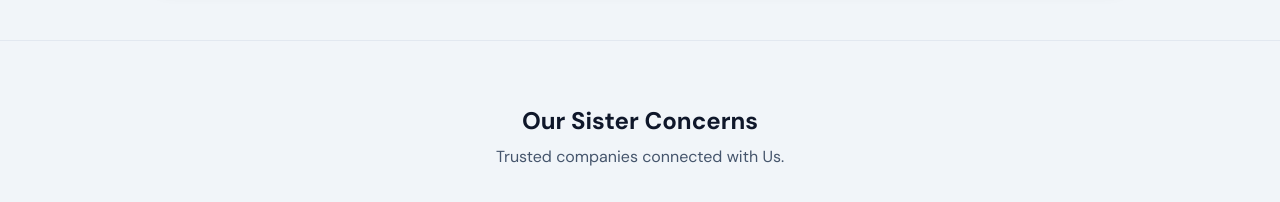
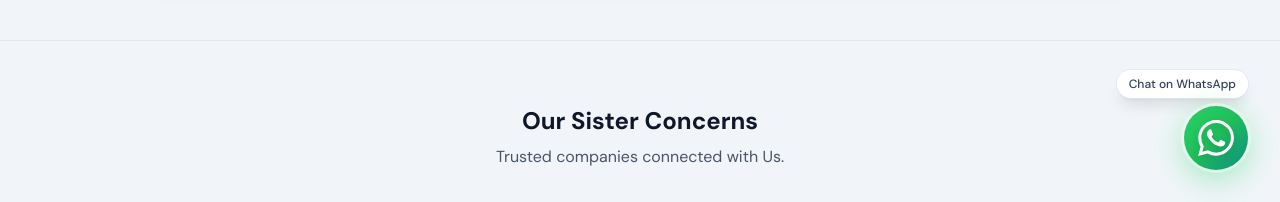
Before and after one commit to ashish28121992/medicuredevices, a React (Vite) app: page / in a window 1280 px wide. Shown: the part 598-800 px from the top of the page. Built offline with nearby package versions, Linux system fonts and the light colour scheme.

Commit message:
fourth commit

```diff
--- a/src/components/Layout.tsx
+++ b/src/components/Layout.tsx
@@ -1,6 +1,7 @@
 import { Outlet } from 'react-router-dom'
 import Navbar from './Navbar'
 import Footer from './Footer'
+import WhatsAppFloat from './WhatsAppFloat'
 
 export default function Layout() {
   return (
@@ -10,6 +11,7 @@ export default function Layout() {
         <Outlet />
       </main>
       <Footer />
+      <WhatsAppFloat />
     </div>
   )
 }
--- /dev/null
+++ b/src/components/WhatsAppFloat.tsx
@@ -0,0 +1,36 @@
+import { motion } from 'framer-motion'
+
+const WHATSAPP_URL =
+  'https://wa.me/919926414200?text=' +
+  encodeURIComponent('Hello Medicure Devices & Solutions, I would like to know more.')
+
+export default function WhatsAppFloat() {
+  return (
+    <motion.div
+      className="pointer-events-none fixed bottom-6 right-6 z-[100] flex flex-col items-end gap-2 sm:bottom-8 sm:right-8"
+      initial={{ opacity: 0, scale: 0.85, y: 16 }}
+      animate={{ opacity: 1, scale: 1, y: 0 }}
+      transition={{ type: 'spring', stiffness: 260, damping: 22, delay: 0.4 }}
+    >
+      <span className="pointer-events-none hidden rounded-full bg-white/95 px-3 py-1.5 text-xs font-medium text-slate-700 shadow-lg ring-1 ring-slate-200/80 dark:bg-slate-800/95 dark:text-slate-200 dark:ring-slate-600/60 sm:block">
+        Chat on WhatsApp
+      </span>
+      <a
+        href={WHATSAPP_URL}
+        target="_blank"
+        rel="noopener noreferrer"
+        aria-label="Open WhatsApp chat with Medicure Devices"
+        className="pointer-events-auto relative flex h-14 w-14 items-center justify-center rounded-full bg-gradient-to-br from-[#25D366] via-[#20BD5A] to-[#128C7E] text-white shadow-[0_8px_32px_rgba(37,211,102,0.42)] ring-[3px] ring-white/40 transition-all duration-300 hover:scale-110 hover:shadow-[0_14px_44px_rgba(37,211,102,0.55)] focus:outline-none focus-visible:ring-4 focus-visible:ring-[#25D366]/45 dark:ring-white/15 sm:h-16 sm:w-16"
+      >
+        <svg
+          className="relative z-10 h-8 w-8 drop-shadow-md sm:h-9 sm:w-9"
+          viewBox="0 0 24 24"
+          fill="currentColor"
+          aria-hidden
+        >
+          <path d="M17.472 14.382c-.297-.149-1.758-.867-2.03-.967-.273-.099-.471-.148-.67.15-.197.297-.767.966-.94 1.164-.173.199-.347.223-.644.075-.297-.15-1.255-.463-2.39-1.475-.883-.788-1.48-1.761-1.653-2.059-.173-.297-.018-.458.13-.606.134-.133.298-.347.446-.52.149-.174.198-.298.298-.497.099-.198.05-.371-.025-.52-.075-.149-.669-1.612-.916-2.207-.242-.579-.487-.5-.669-.51-.173-.008-.371-.01-.57-.01-.198 0-.52.074-.792.372-.272.297-1.04 1.016-1.04 2.479 0 1.462 1.065 2.875 1.213 3.074.149.198 2.096 3.2 5.077 4.487.709.306 1.262.489 1.694.625.712.227 1.36.195 1.871.118.571-.085 1.758-.719 2.006-1.413.248-.694.248-1.289.173-1.413-.074-.124-.272-.198-.57-.347m-5.421 7.403h-.004a9.87 9.87 0 01-5.031-1.378l-.361-.214-3.741.982.998-3.648-.235-.374a9.86 9.86 0 01-1.51-5.26c.001-5.45 4.436-9.884 9.888-9.884 2.64 0 5.122 1.03 6.988 2.898a9.825 9.825 0 012.893 6.994c-.003 5.45-4.437 9.884-9.885 9.884m8.413-18.297A11.815 11.815 0 0012.05 0C5.495 0 .16 5.335.157 11.892c0 2.096.547 4.142 1.588 5.945L.057 24l6.305-1.654a11.882 11.882 0 005.683 1.448h.005c6.554 0 11.89-5.335 11.893-11.893a11.821 11.821 0 00-3.48-8.413z" />
+        </svg>
+      </a>
+    </motion.div>
+  )
+}
```
